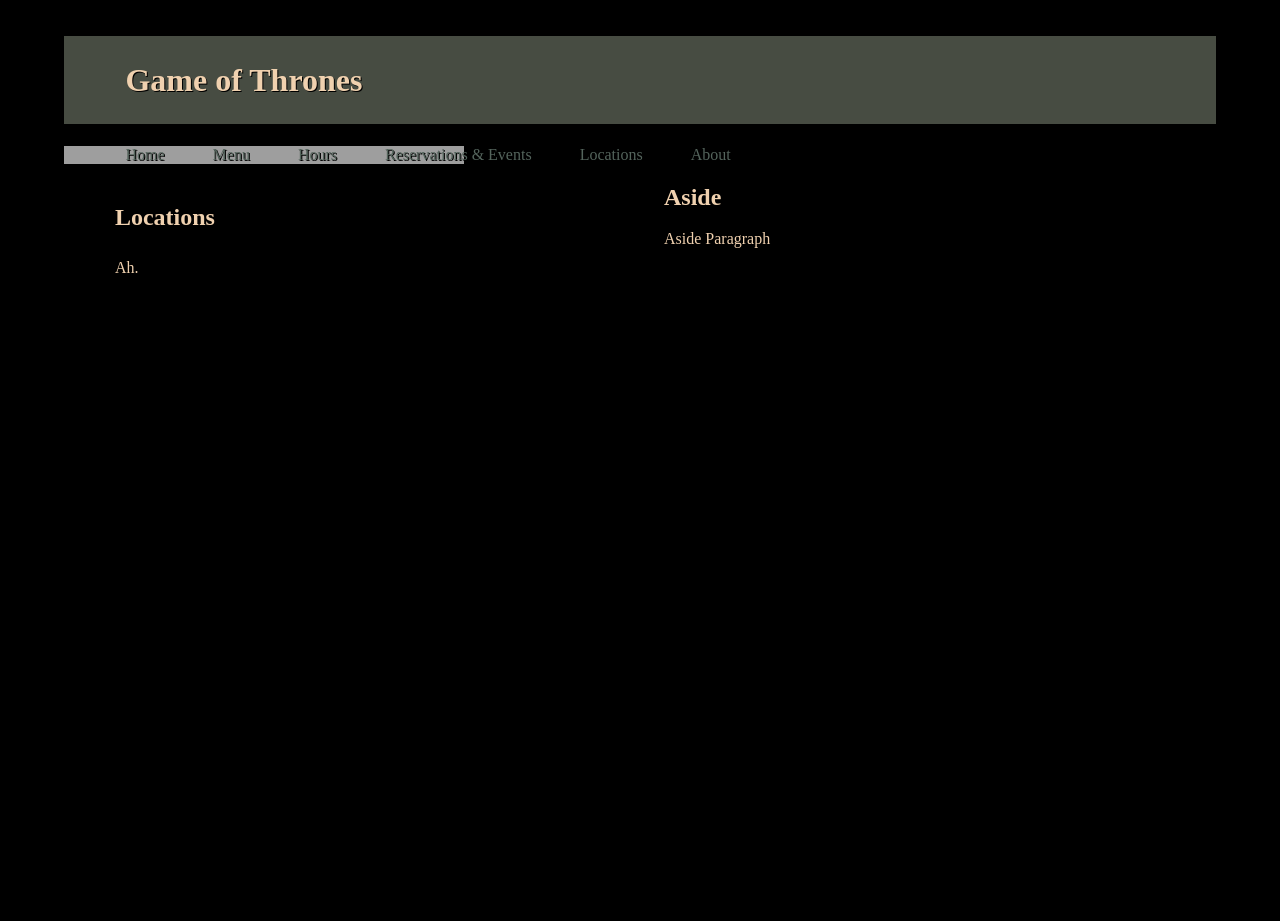
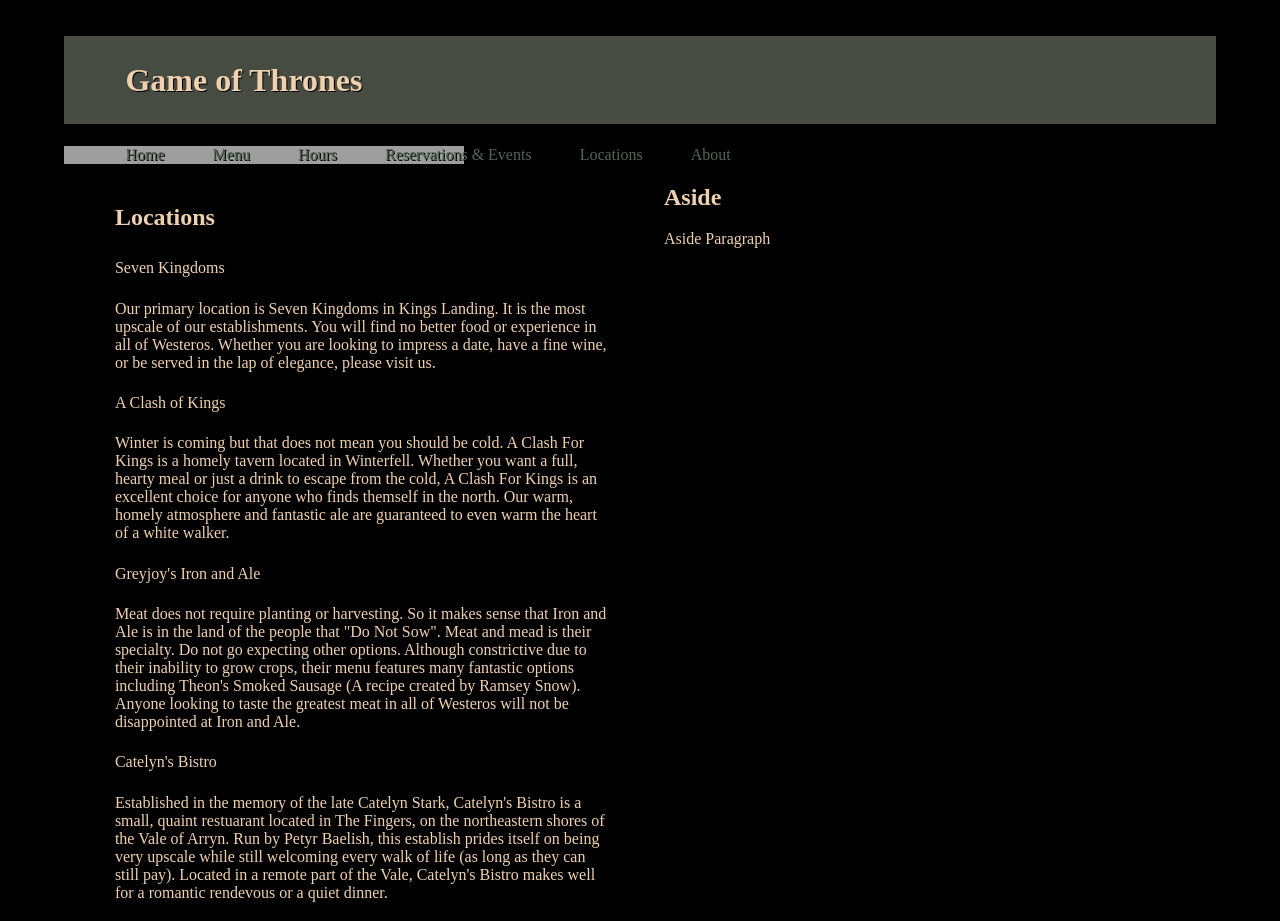
Before and after one commit to ejosephs/assignment4.1, a PHP site: page /locations.php in a window 1280 px wide. Before the commit the page ends 273 px from the top, so only its background shows below. Run offline with PHP 8.4, Linux system fonts and the light colour scheme; data that the repository does not hold is empty; some web fonts are replaced; grey boxes are pictures that could not be loaded.

Commit message:
Update locations.php

```diff
--- a/locations.php
+++ b/locations.php
@@ -6,8 +6,29 @@
 
 <h1>Locations</h1>
 
-<p>Ah.</p>
+<p>Seven Kingdoms</p>
+<p>Our primary location is Seven Kingdoms in Kings Landing.  It is the most upscale of our establishments. You
+will find no better food or experience in all of Westeros.  Whether you are looking to impress a date, have a fine
+wine, or be served in the lap of elegance, please visit us.</p>
 
+<p>A Clash of Kings</p>
+<p>Winter is coming but that does not mean you should be cold.  A Clash For Kings is a homely tavern located in
+Winterfell.  Whether you want a full, hearty meal or just a drink to escape from the cold, A Clash For Kings is
+an excellent choice for anyone who finds themself in the north.  Our warm, homely atmosphere and fantastic ale are
+guaranteed to even warm the heart of a white walker.</p>
+
+<p>Greyjoy's Iron and Ale</p>
+<p>Meat does not require planting or harvesting.  So it makes sense that Iron and Ale is in the land of the people
+that "Do Not Sow".  Meat and mead is their specialty. Do  not go expecting other options.  Although constrictive due
+to their inability to grow crops, their menu features many fantastic options including Theon's Smoked Sausage (A
+recipe created by Ramsey Snow).  Anyone looking to taste the greatest meat in all of Westeros will not be disappointed
+at Iron and Ale.</p>
+
+<p>Catelyn's Bistro</p>
+<p>Established in the memory of the late Catelyn Stark, Catelyn's Bistro is a small, quaint restuarant located in The Fingers,
+on the northeastern shores of the Vale of Arryn.  Run by Petyr Baelish, this establish prides itself on being
+very upscale while still welcoming every walk of life (as long as they can still pay).  Located in a remote part of the Vale,
+Catelyn's Bistro makes well for a romantic rendevous or a quiet dinner.</p>
 </article>
 
 <!-- ###########   Article about the rules          z         ################## -->
```
